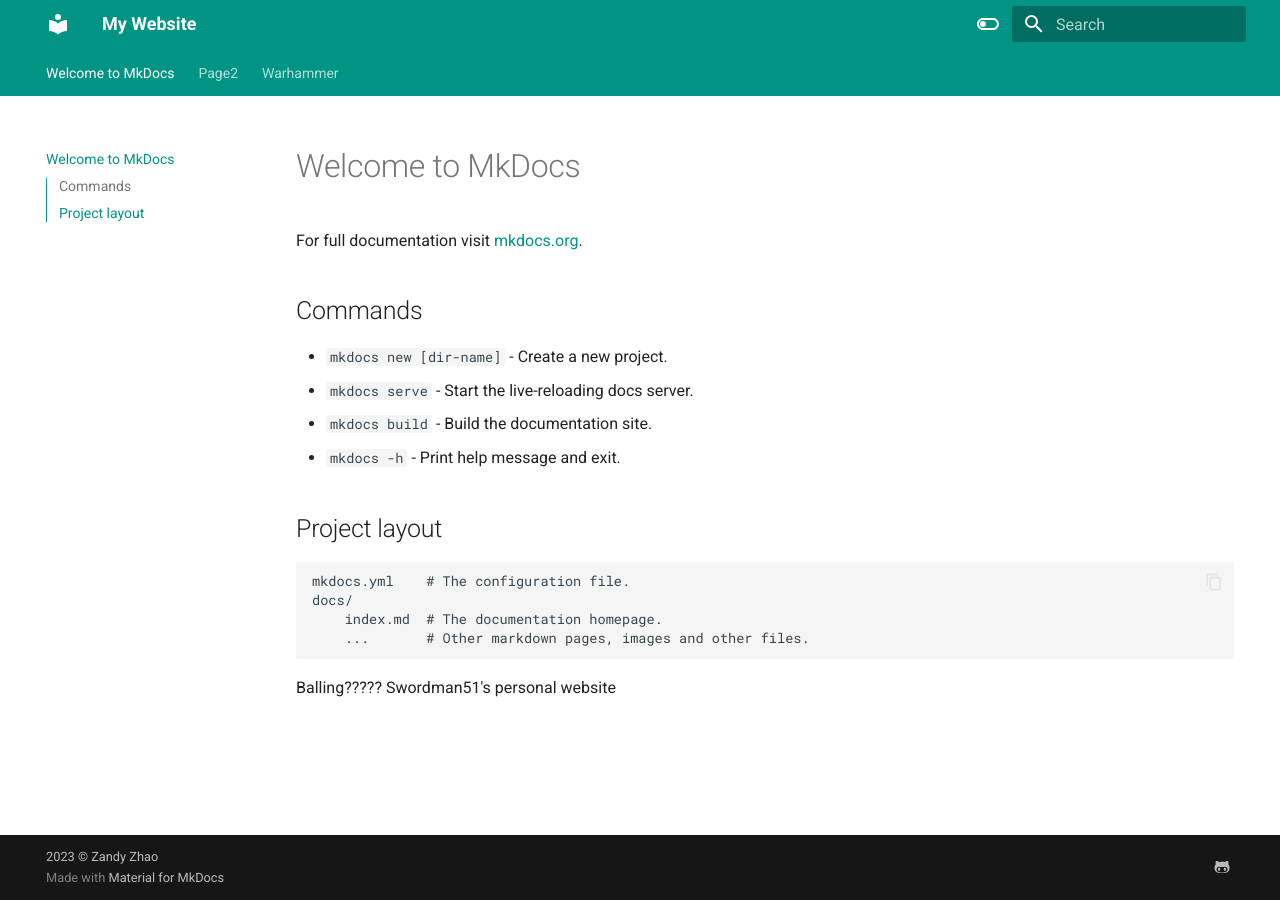
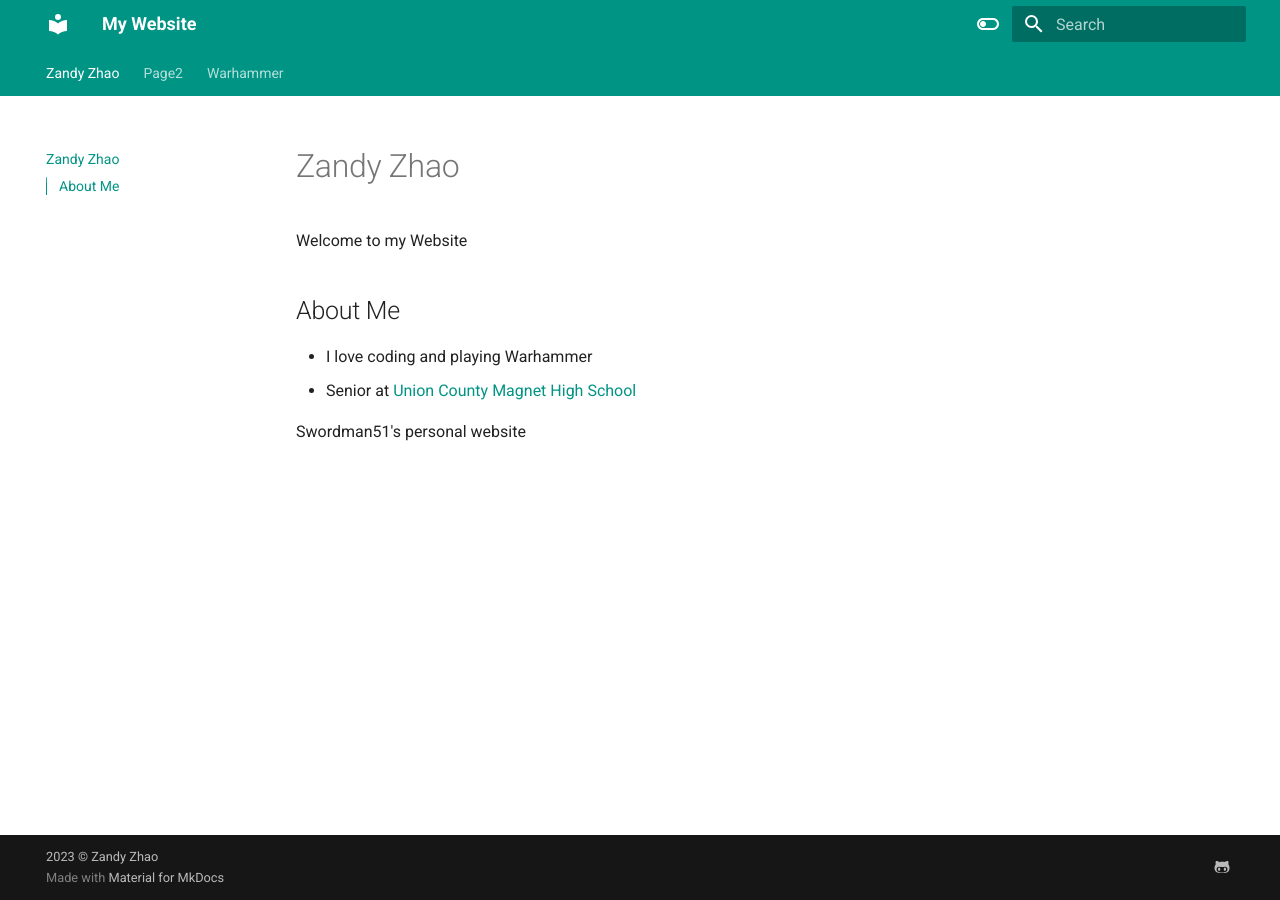
Before and after one commit to Swordman51/MKDocsWebsite, an MkDocs documentation site: the page built from docs/index.md, in a window 1280 px wide. Built offline with MkDocs 1.6.1 and Material for MkDocs 9.7.7, drawn with Linux system fonts in a browser that asks for light colours.

Commit message:
small introduction

```diff
--- a/docs/index.md
+++ b/docs/index.md
@@ -1,21 +1,11 @@
-# Welcome to MkDocs
+# Zandy Zhao
 
-For full documentation visit [mkdocs.org](https://www.mkdocs.org).
+Welcome to my Website
 
-## Commands
+## About Me
 
-* `mkdocs new [dir-name]` - Create a new project.
-* `mkdocs serve` - Start the live-reloading docs server.
-* `mkdocs build` - Build the documentation site.
-* `mkdocs -h` - Print help message and exit.
-
-## Project layout
-
-    mkdocs.yml    # The configuration file.
-    docs/
-        index.md  # The documentation homepage.
-        ...       # Other markdown pages, images and other files.
+* I love coding and playing Warhammer
+* Senior at [Union County Magnet High School](https://www.ucvts.org/site/Default.aspx?PageID=481)
 
 
-Balling?????
 Swordman51's personal website
```
